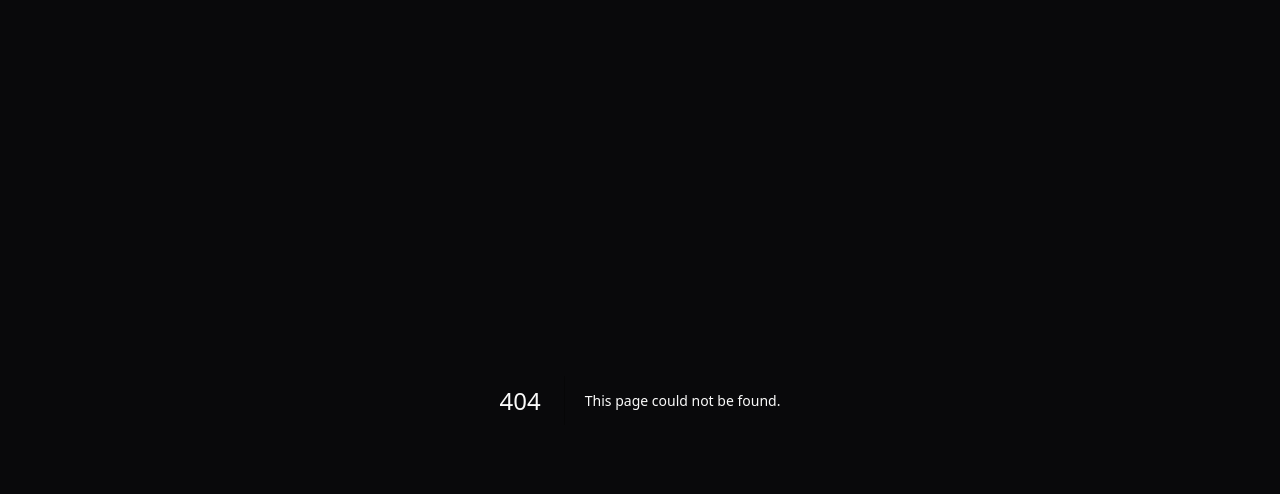
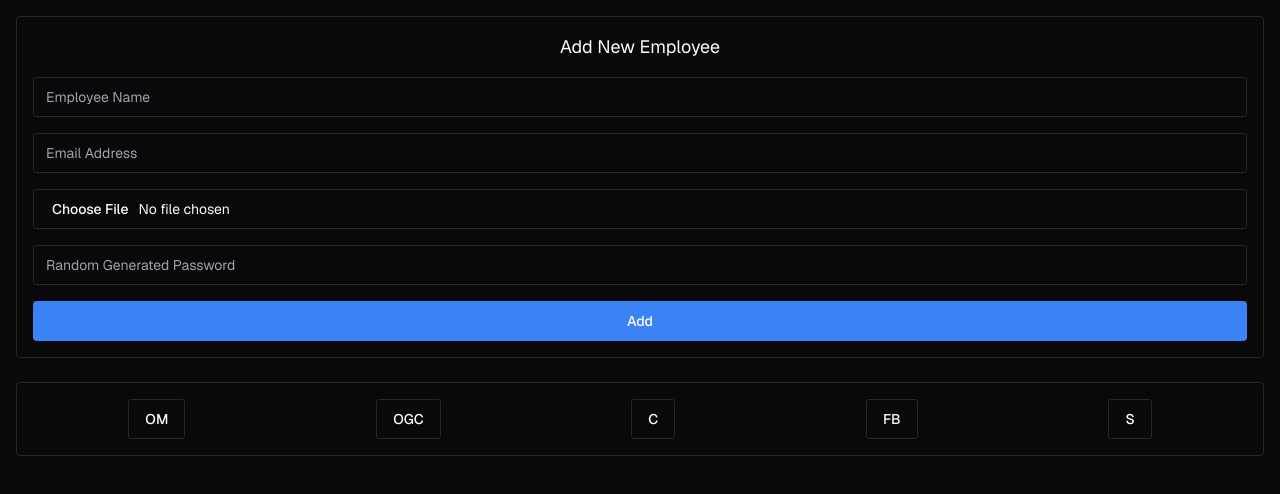
Before and after one commit to Builder-s-League/BuildersLeague-Edition1, a Next.js app: page /cbh/employee/add in a window 1280 px wide. Before the commit this address had no page. Shown: the top 494 px of the page. Built offline with nearby package versions, Linux system fonts and the light colour scheme.

Commit message:
[2|CBH & HR - Employee Dashboard Page] Add an employee #40

```diff
--- /dev/null
+++ b/src/app/cbh/employee/add/page.tsx
@@ -0,0 +1,81 @@
+'use client'
+import React, { useState } from 'react'
+import { redirect } from 'next/navigation'
+import OrganizationCBHFooter from '@/components/OrganizationCBH/Footer'
+import { Input } from '@/components/ui/input'
+import { Button } from '@/components/ui/button'
+
+export default function AddEmployee() {
+  const [newEmployee, setNewEmployee] = useState({
+    name: '',
+    email: '',
+    profilePhoto: '',
+    randomGenPassword: '',
+  })
+
+  const handleChange = (e: any) => {
+    const { name, value } = e.target
+    setNewEmployee((prevData) => ({
+      ...prevData,
+      [name]: value,
+    }))
+  }
+
+  const handleSubmit = (e: any) => {
+    e.preventDefault()
+    alert(`Employee ${newEmployee.name} added successfully!`)
+    setNewEmployee({
+      name: '',
+      email: '',
+      profilePhoto: '',
+      randomGenPassword: '',
+    })
+  }
+
+  return (
+    <div className="container mx-auto p-4">
+      <div className="mb-6 rounded border p-4">
+        <h2 className="mb-4 text-center text-lg">Add New Employee</h2>
+        <form onSubmit={handleSubmit} className="grid grid-cols-1 gap-4">
+          <Input
+            type="text"
+            name="name"
+            value={newEmployee.name}
+            onChange={handleChange}
+            placeholder="Employee Name"
+            required
+          />
+          <Input
+            type="email"
+            name="email"
+            value={newEmployee.email}
+            onChange={handleChange}
+            placeholder="Email Address"
+            required
+          />
+          <Input
+            type="file"
+            name="profilePhoto"
+            value={newEmployee.profilePhoto}
+            onChange={handleChange}
+            placeholder="Profile Photo"
+            required
+          />
+          <Input
+            type="text"
+            name="randomGenPassword"
+            value={newEmployee.randomGenPassword}
+            onChange={handleChange}
+            placeholder="Random Generated Password"
+            required
+          />
+
+          <Button type="submit" className="rounded bg-blue-500 p-2 text-white">
+            Add
+          </Button>
+        </form>
+      </div>
+      <OrganizationCBHFooter />
+    </div>
+  )
+}
--- a/src/app/cbh/employee/page.tsx
+++ b/src/app/cbh/employee/page.tsx
@@ -13,7 +13,7 @@ export default function Dashboard() {
       <div className="  flex w-full flex-col space-y-2">
         <div className="m-6 flex flex-col space-x-4 self-end">
           <div className="flex">
-            <PageButton label="Add" link="/add" />
+            <PageButton label="Add" link="employee/add" />
             <PageButton label="Import" link="/import" />
             <PageButton label="Export" link="/export" />
           </div>
--- a/src/components/OrganizationCBH/index.tsx
+++ b/src/components/OrganizationCBH/index.tsx
@@ -18,7 +18,10 @@ export default function OrganizationCBH({ idx, org }: Props) {
         <Link href="#" className={buttonVariants({ variant: 'default' })}>
           Edit Org
         </Link>
-        <Link href="#" className={buttonVariants({ variant: 'secondary' })}>
+        <Link
+          href="/cbh/employee"
+          className={buttonVariants({ variant: 'secondary' })}
+        >
           Edit Members
         </Link>
       </div>
```
Also changed, not shown: 1 other file (tests, documents, lock files or other folders).
